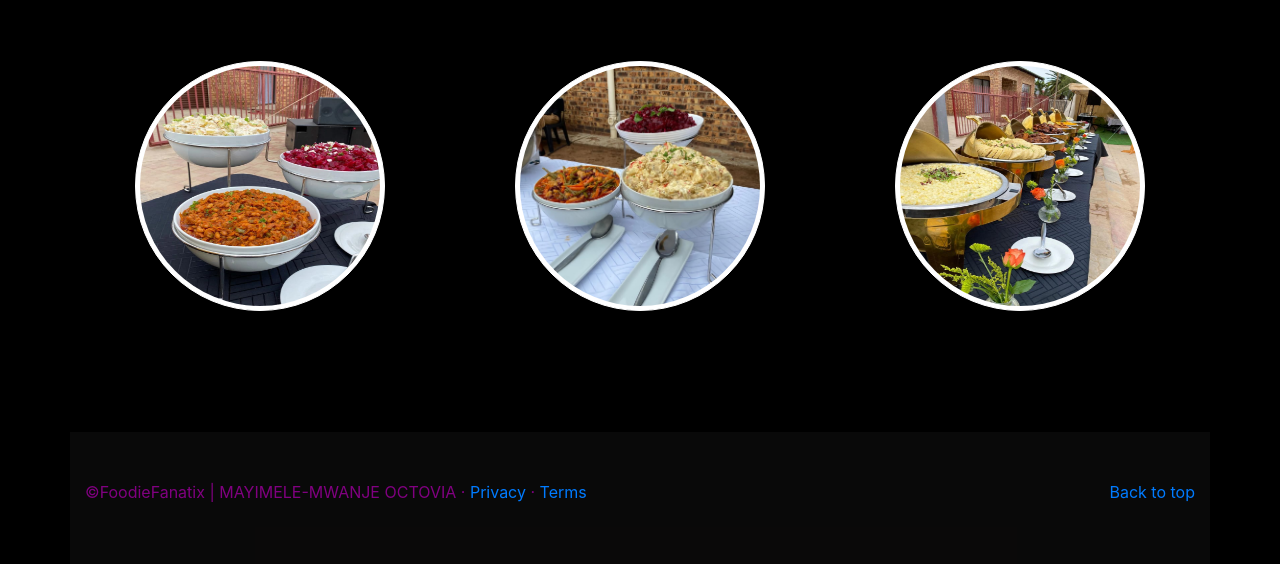
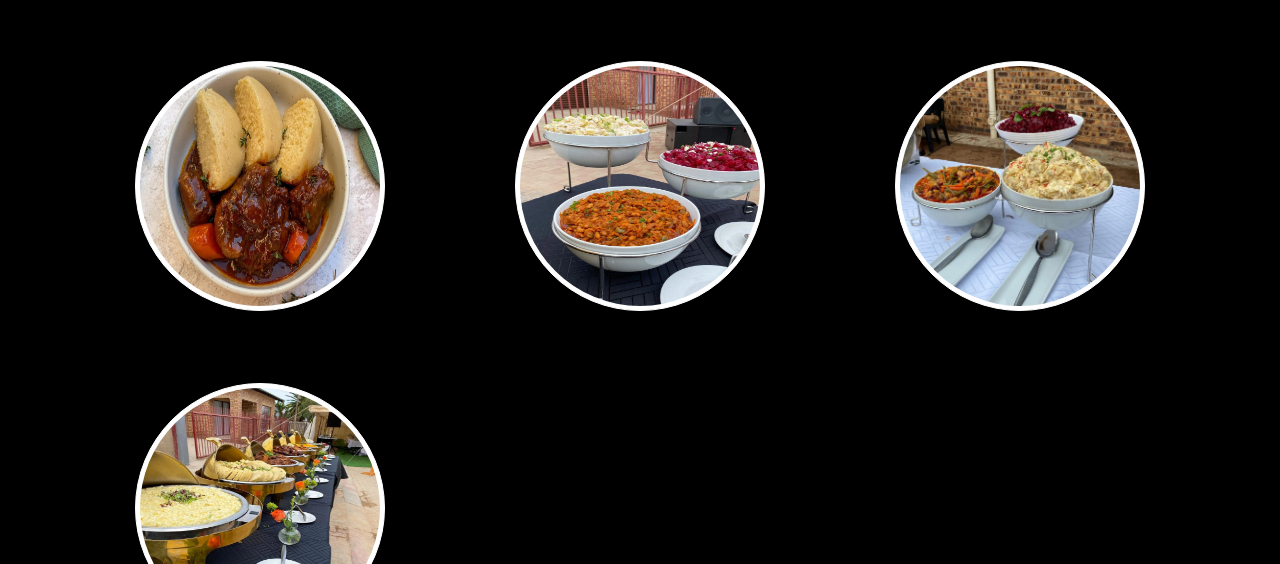
Before and after one commit to octaviamayimele-ITVarsity/Module-11-Assessment-2, a plain HTML site: page about.html in a window 1280 px wide. Shown: the part 236-800 px from the top of the page. Drawn offline with nearby package versions, Linux system fonts and the light colour scheme.

Commit message:
Update about.html

```diff
--- a/about.html
+++ b/about.html
@@ -30,6 +30,9 @@
             <p style="text-align: centre; color: aliceblue;">I am a Foodie Fanatix person based in Mpumalanga by hire and Location of my offers are orignal from LIMPOPO, who likes travelling a lot for new food experiences. I spend most of my time travelling around the country, in weedings, parties and many more enjoyment/fun events to take pictures of food while I take a careful taste of each and every inch of the food. This is my FoodieFanatix website, I hope you enjoy the experience I have documented here for you. Thank you for visiting. DANKO!</p>
 
             <div class="row">
+             <div class="col-lg-4">
+                    <img src="img/Food (18).jpg" class="img-thumbnail rounded-circle" width="160"/>
+                </div>
                 <div class="col-lg-4">
                     <img src="img/Food (9).jpg" class="img-thumbnail rounded-circle" width="160"/>
                 </div>
```
